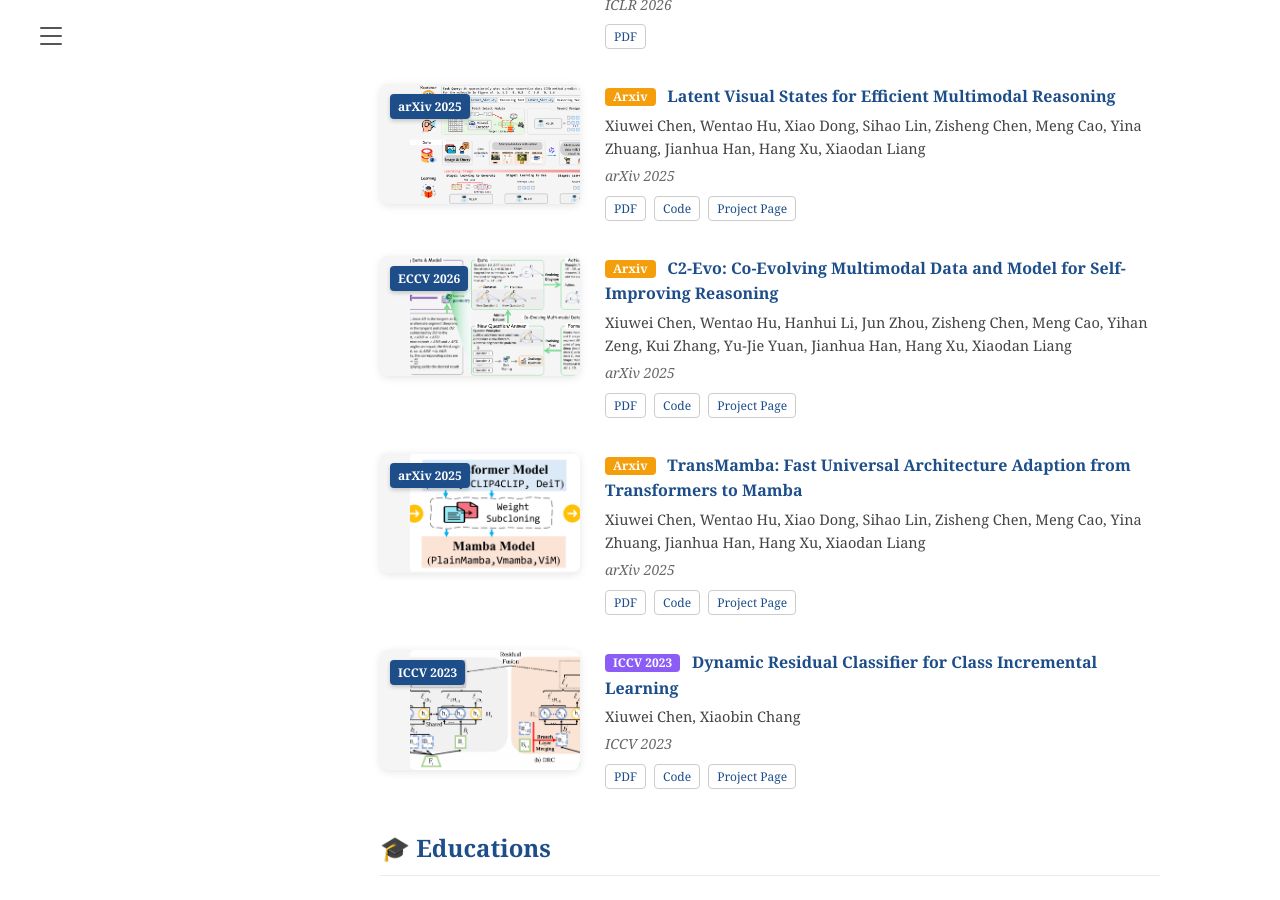
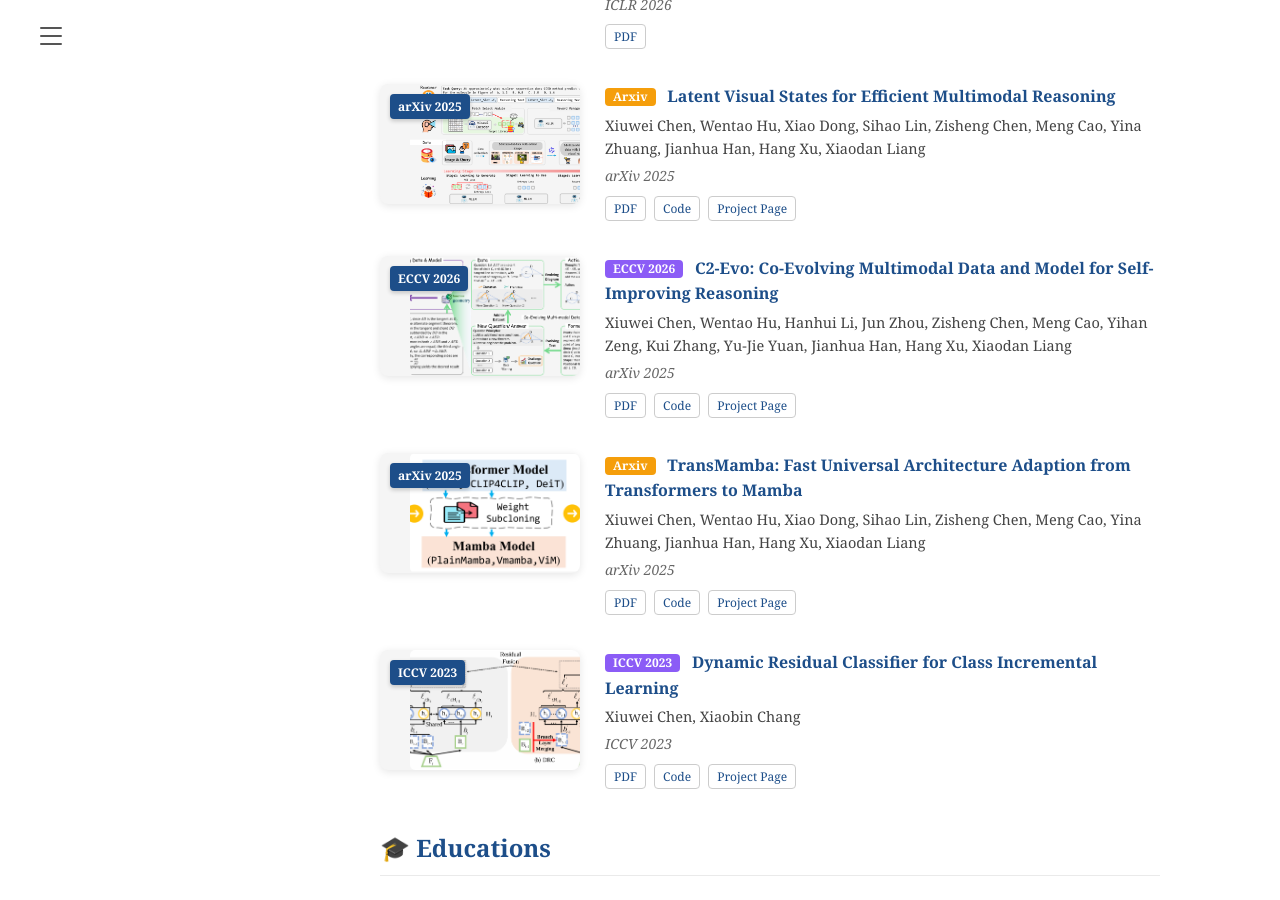
Before and after one commit to chen-xw/chen-xw.github.io, a Jekyll site: the page built from index.markdown, in a window 1280 px wide and 900 px high, scrolled down 1940 px. Built offline with Jekyll 4.4.1, drawn with Linux system fonts in a browser that asks for light colours; comment, search, counter and statistics services are not loaded.

Commit message:
Update index.markdown

```diff
--- a/index.markdown
+++ b/index.markdown
@@ -345,7 +345,7 @@ permalink: /
                     <div class="pub-content">
                         <!-- ... 内容保持不变 ... -->
                          <div class="pub-title-row">
-                            <span class="badge tag-arxiv">Arxiv</span> <a href="https://c2-evo.github.io/">C2-Evo: Co-Evolving Multimodal Data and Model for Self-Improving Reasoning</a>
+                            <span class="badge tag-conf">ECCV 2026</span> <a href="https://c2-evo.github.io/">C2-Evo: Co-Evolving Multimodal Data and Model for Self-Improving Reasoning</a>
                         </div>
                         <div class="pub-authors">
                             Xiuwei Chen, Wentao Hu, Hanhui Li, Jun Zhou, Zisheng Chen, Meng Cao, Yihan Zeng, Kui Zhang, Yu-Jie Yuan, Jianhua Han, Hang Xu, Xiaodan Liang
```
